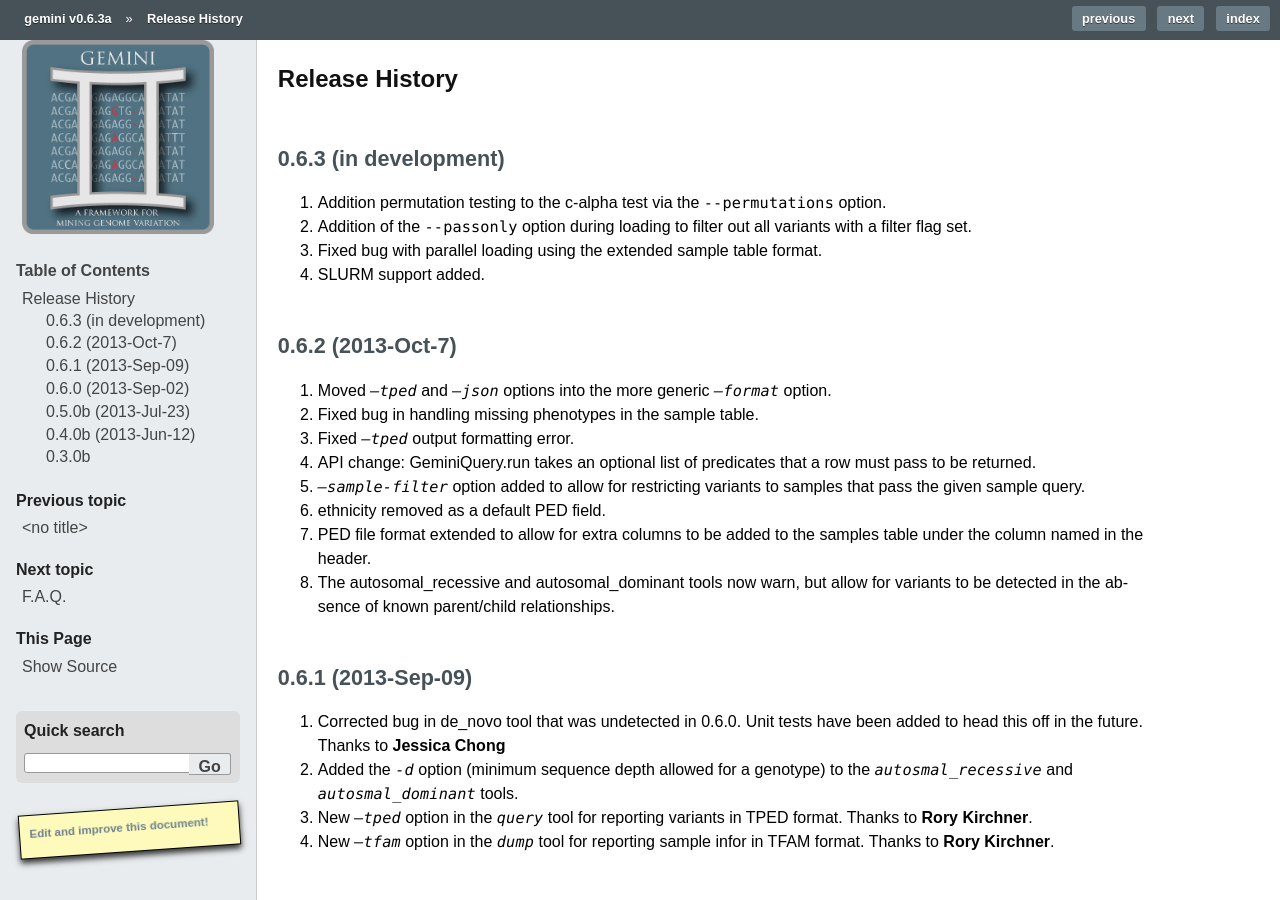
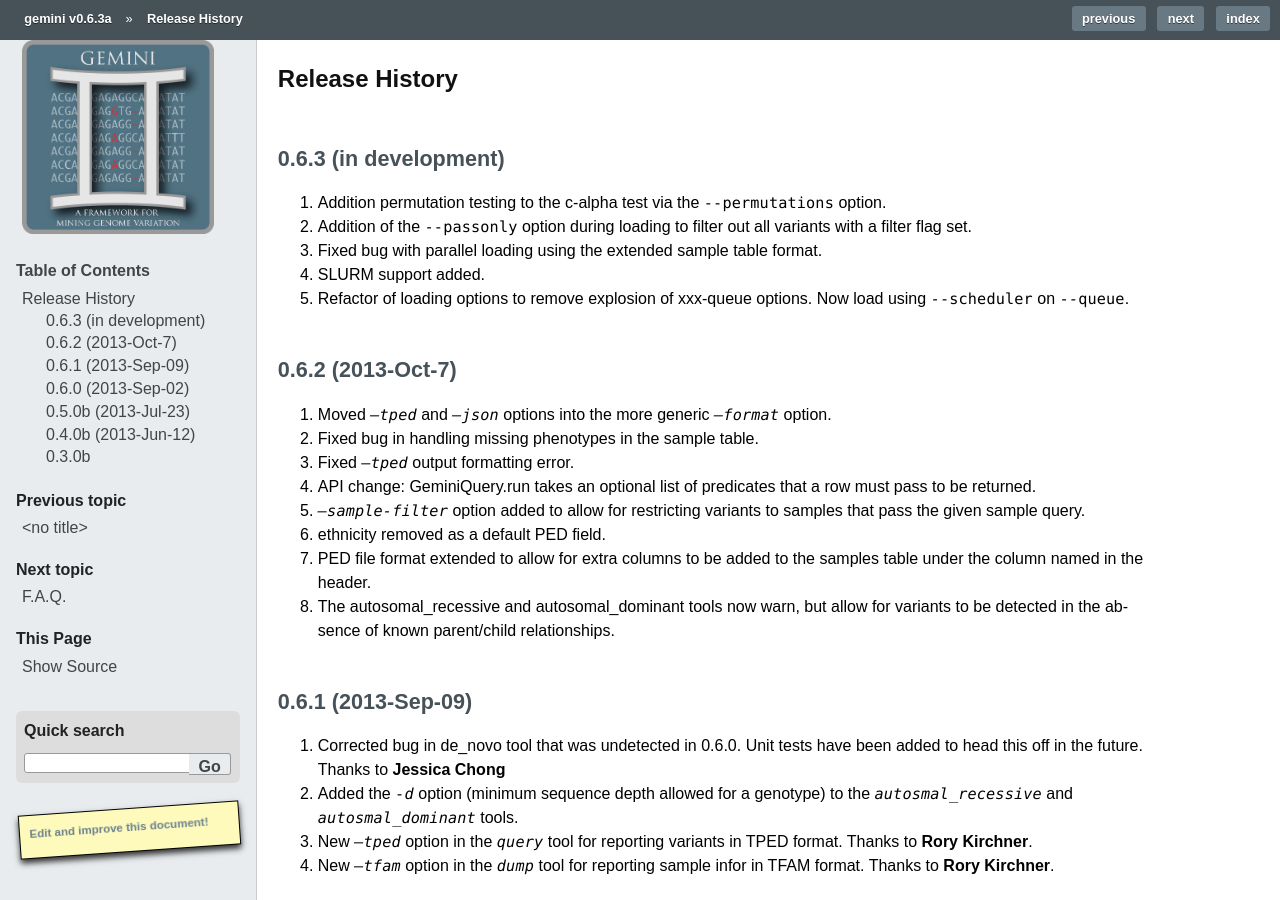
Before and after one commit to arq5x/gemini, a Sphinx documentation site: the page built from docs/content/history.rst, in a window 1280 px wide and 900 px high. Built offline with Sphinx 7.4.7, drawn with Linux system fonts in a browser that asks for light colours; formulas are drawn with MathJax 3; pages that are not in the unit, such as notebooks, are missing from menus; comment, search, counter and statistics services are not loaded; the version number is read from the project's files by our own code.

Commit message:
Added loading changes to the changelog.

```diff
--- a/docs/content/history.rst
+++ b/docs/content/history.rst
@@ -8,6 +8,8 @@ Release History
 2. Addition of the ``--passonly`` option during loading to filter out all variants with a filter flag set.
 3. Fixed bug with parallel loading using the extended sample table format.
 4. SLURM support added.
+5. Refactor of loading options to remove explosion of xxx-queue options. Now load  using
+   ``--scheduler`` on ``--queue``.
 
 0.6.2 (2013-Oct-7)
 =======================================
```
